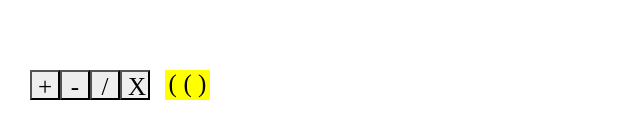
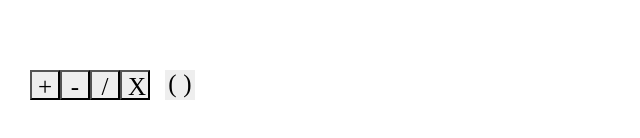
Before and after one commit to eoincondron/numbble, a React (Create React App) app: page / in a window 1280 px wide. Shown: the part 280-418 px from the top of the page, without its empty margins (0-640 px from the left). Built offline with nearby package versions, Linux system fonts and the light colour scheme.

Commit message:
Update style for brackets

```diff
--- a/src/App.css
+++ b/src/App.css
@@ -59,8 +59,8 @@
   z-index: 0;
 }
 .bracket_tile {
-  background-color: yellow;
   z-index: 0;
+  width: 15px;
 }
 .op_tile {
   background-color: #eeeeee;
@@ -90,7 +90,6 @@
 }
 
 .brackets {
-  background-color: yellow;
   font: 35px bold;
   text-align: top;
 }
--- a/src/divs.js
+++ b/src/divs.js
@@ -74,8 +74,8 @@ export function PlacedOpTile(props) {
 
 export function DormantBracketTile(props) {
     return (
-        <div className='bracket_tile block dormant' style={props.style} onClick={props.onClick}>
-            ( )
+        <div className='dormant bracket_tile op_tile block' style={props.style} onClick={props.onClick}>
+            {props.value}
         </div>
     );
 }
@@ -84,8 +84,8 @@ export function DormantBracketTile(props) {
 
 export function WaitingBracketTile(props) {
     return (
-        <div className='bracket_tile block waiting' style={props.style} onClick={props.onClick}>
-            ( )
+        <div className='waiting bracket_tile op_tile block' style={props.style} onClick={props.onClick}>
+            {props.value}
         </div>
     );
 }
@@ -94,8 +94,8 @@ export function WaitingBracketTile(props) {
 
 export function PlacedBracketTile(props) {
     return (
-        <div className='bracket_tile block placed' style={props.style} onClick={props.onClick}>
-            ( )
+        <div className='bracket_tile block op_tile placed' style={props.style} onClick={props.onClick}>
+            {props.value}
         </div>
     );
 }
```
